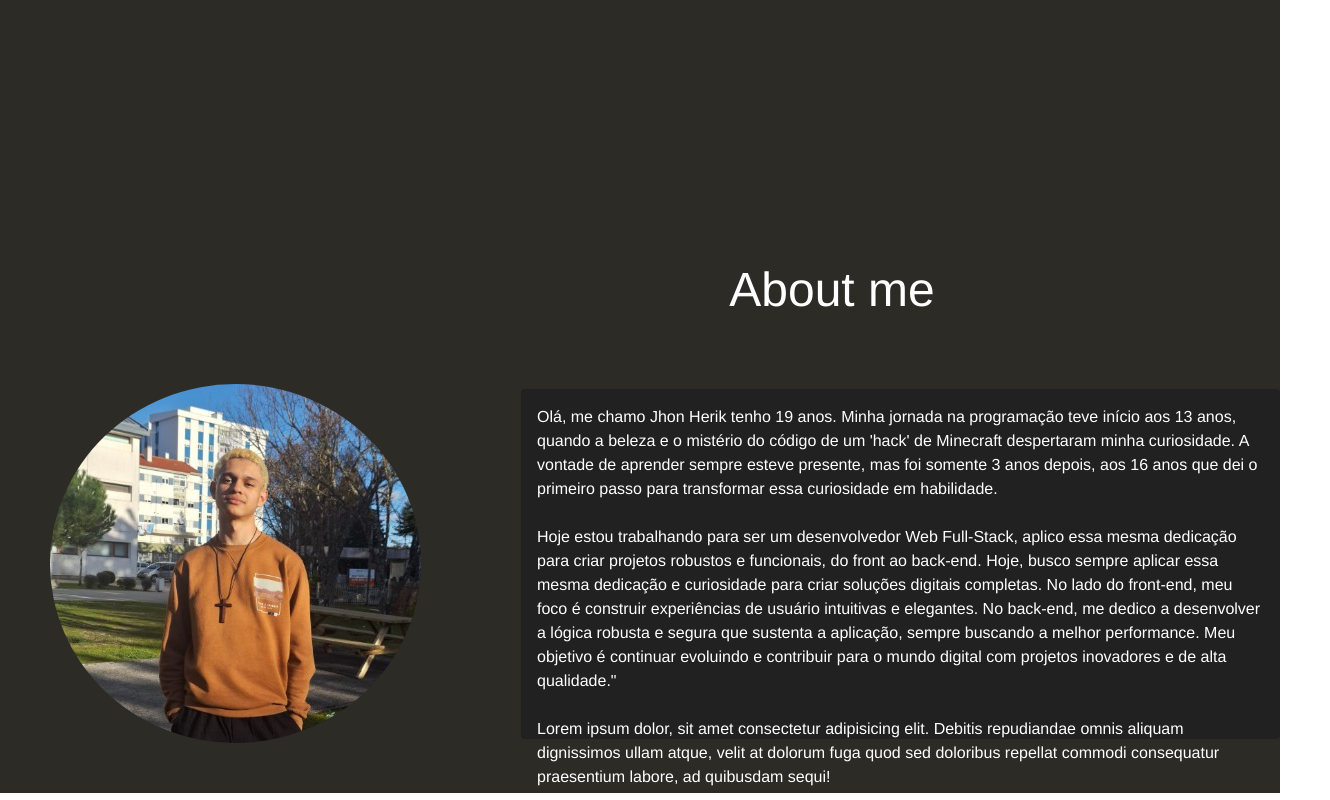
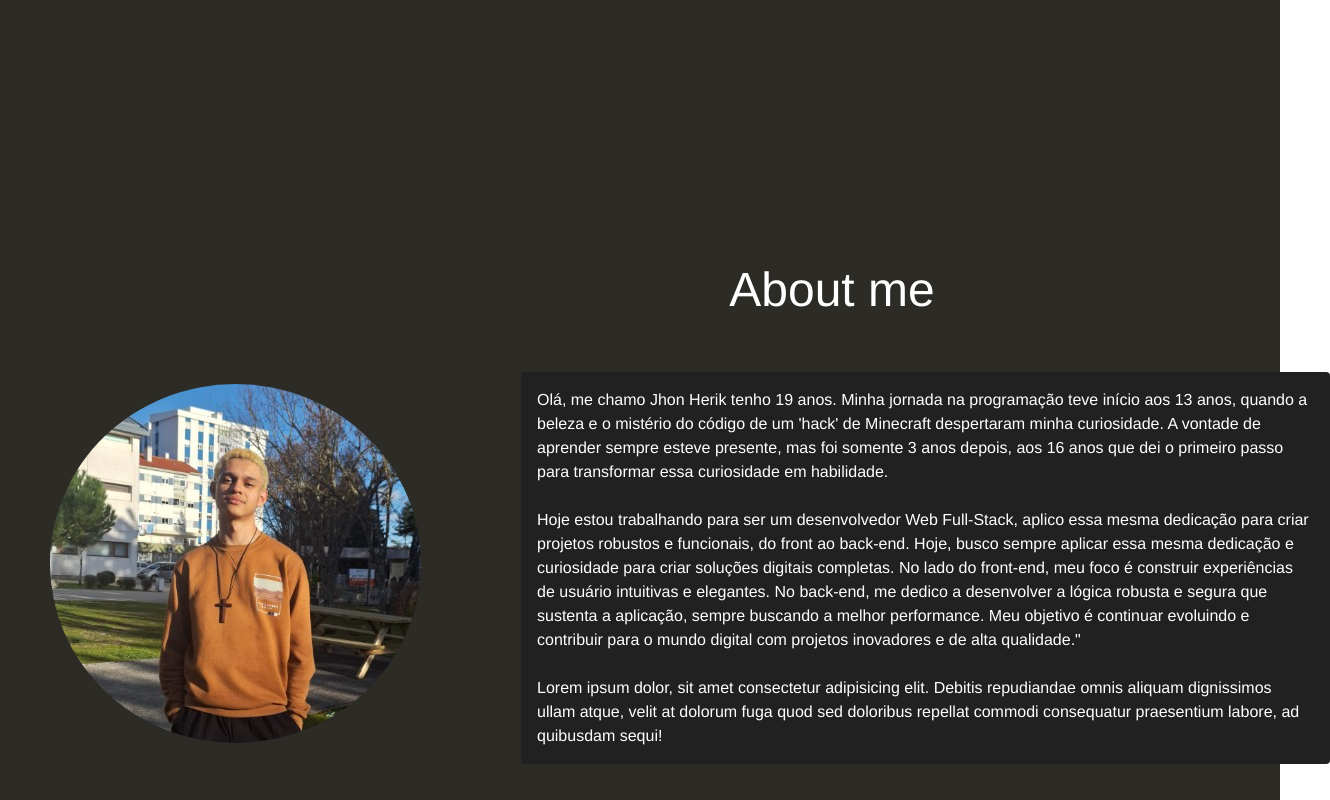
Before and after one commit to jhonherikgc/Portf-lio-Dev, a React (Vite) app: page / in a window 1280 px wide. Shown: the part 750-1550 px from the top of the page, 1330 px wide, since content can reach past the window. Built offline with nearby package versions, Linux system fonts and the light colour scheme.

Commit message:
scroll-reveal

```diff
--- a/src/pages/Sections/About/About.tsx
+++ b/src/pages/Sections/About/About.tsx
@@ -1,8 +1,8 @@
 import { styled, Typography } from "@mui/material";
 import Avatar from "../../../assets/images/avatar.png.jpg";
+import { Fade, Slide } from "react-awesome-reveal";
 
 // --- Styled Components --- //
-
 
 const StyledAbout = styled("section")(({ theme }) => ({
   backgroundColor: theme.palette.primary.main,
@@ -44,7 +44,7 @@ const StyledContainer = styled("div")(({ theme }) => ({
   display: "flex",
   flexDirection: "column",
   marginBottom:"30px",
-  gap: theme.spacing(8),
+  gap: theme.spacing(2), // Reduzi o gap para telas pequenas
   marginTop: theme.spacing(4),
   padding: theme.spacing(2),
   borderRadius: theme.shape.borderRadius,
@@ -54,7 +54,7 @@ const StyledContainer = styled("div")(({ theme }) => ({
     maxWidth: "900px",
     width: "100%",
     marginLeft: "50px",
-    height:"350px",
+    // Removido o height fixo para que o container se ajuste ao conteúdo
   },
   [theme.breakpoints.down("md")]: {
     padding: theme.spacing(1),
@@ -68,6 +68,7 @@ const About = () => {
   return (
     <StyledAbout>
       <section>
+        <Fade> {/* Anima o título */}
           <Typography
               color="primary.contrastText"
               variant="h3"
@@ -81,28 +82,32 @@ const About = () => {
             >
               About me
           </Typography>
+        </Fade>
         <StyledContentWrapper>
+          <Slide direction="left"> {/* Anima a imagem */}
             <StyledImg src={Avatar} alt="Avatar" />
+          </Slide>
+<Slide direction="right">
+<Fade delay={500}>
             <StyledContainer>
+
               Olá, me chamo Jhon Herik tenho 19 anos. Minha jornada na programação teve início aos 13 anos, quando a beleza e o mistério do código de um 'hack' de Minecraft
               despertaram minha curiosidade. A vontade de aprender sempre esteve presente, mas foi somente 3 anos depois,
               aos 16 anos que dei o primeiro passo para transformar essa curiosidade em habilidade.
-            <br>
-            </br>
-            <br>
-            </br>
+              <br />
+              <br />
               Hoje estou trabalhando para ser um desenvolvedor Web Full-Stack,
               aplico essa mesma dedicação para criar projetos robustos e funcionais, do front ao back-end.
               Hoje, busco sempre aplicar essa mesma dedicação e curiosidade para criar soluções digitais completas. No lado do front-end,
               meu foco é construir experiências de usuário intuitivas e elegantes. No back-end, me dedico a desenvolver a lógica robusta e segura que sustenta a aplicação,
               sempre buscando a melhor performance. Meu objetivo é continuar evoluindo e contribuir para o mundo digital com projetos inovadores e de alta qualidade."
-            <br>
-            </br>
-            <br>
-            </br>
+              <br />
+              <br />
               Lorem ipsum dolor, sit amet consectetur adipisicing elit. Debitis repudiandae omnis aliquam dignissimos ullam atque,
               velit at dolorum fuga quod sed doloribus repellat commodi consequatur praesentium labore, ad quibusdam sequi!
             </StyledContainer>
+</Fade>
+</Slide>
         </StyledContentWrapper>
       </section>
     </StyledAbout>
```
Lines whose indentation alone changed are shown as unchanged.
